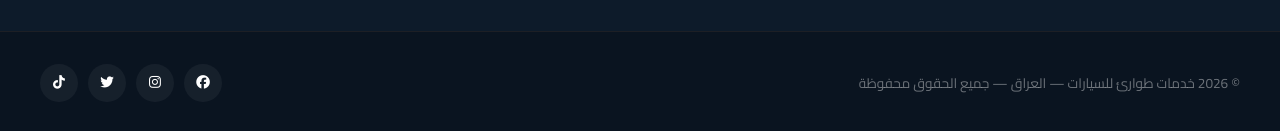
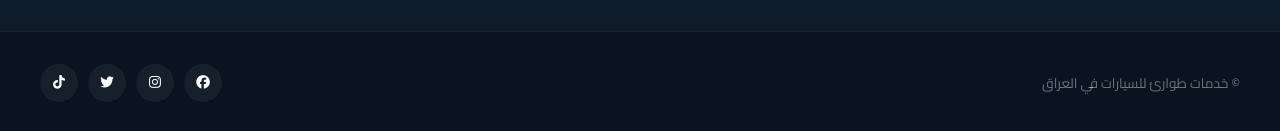
Before and after one commit to yassinmohammed2009/Testo, a plain HTML site: page index.html in a window 1280 px wide. Shown: the part 3456-3587 px from the top of the page. Drawn offline with nearby package versions, Linux system fonts and the light colour scheme.

Commit message:
Update index.html

```diff
--- a/index.html
+++ b/index.html
@@ -355,7 +355,7 @@ footer p{color:rgba(255,255,255,.4);font-size:.85rem}
 <!-- FOOTER -->
 <footer>
 <div class="container">
-<p>© 2026 خدمات طوارئ للسيارات — العراق — جميع الحقوق محفوظة</p>
+<p>© خدمات طوارئ للسيارات في العراق </p>
 <div class="social-links">
   <a href="#"><i class="fab fa-facebook"></i></a>
   <a href="#"><i class="fab fa-instagram"></i></a>
```
